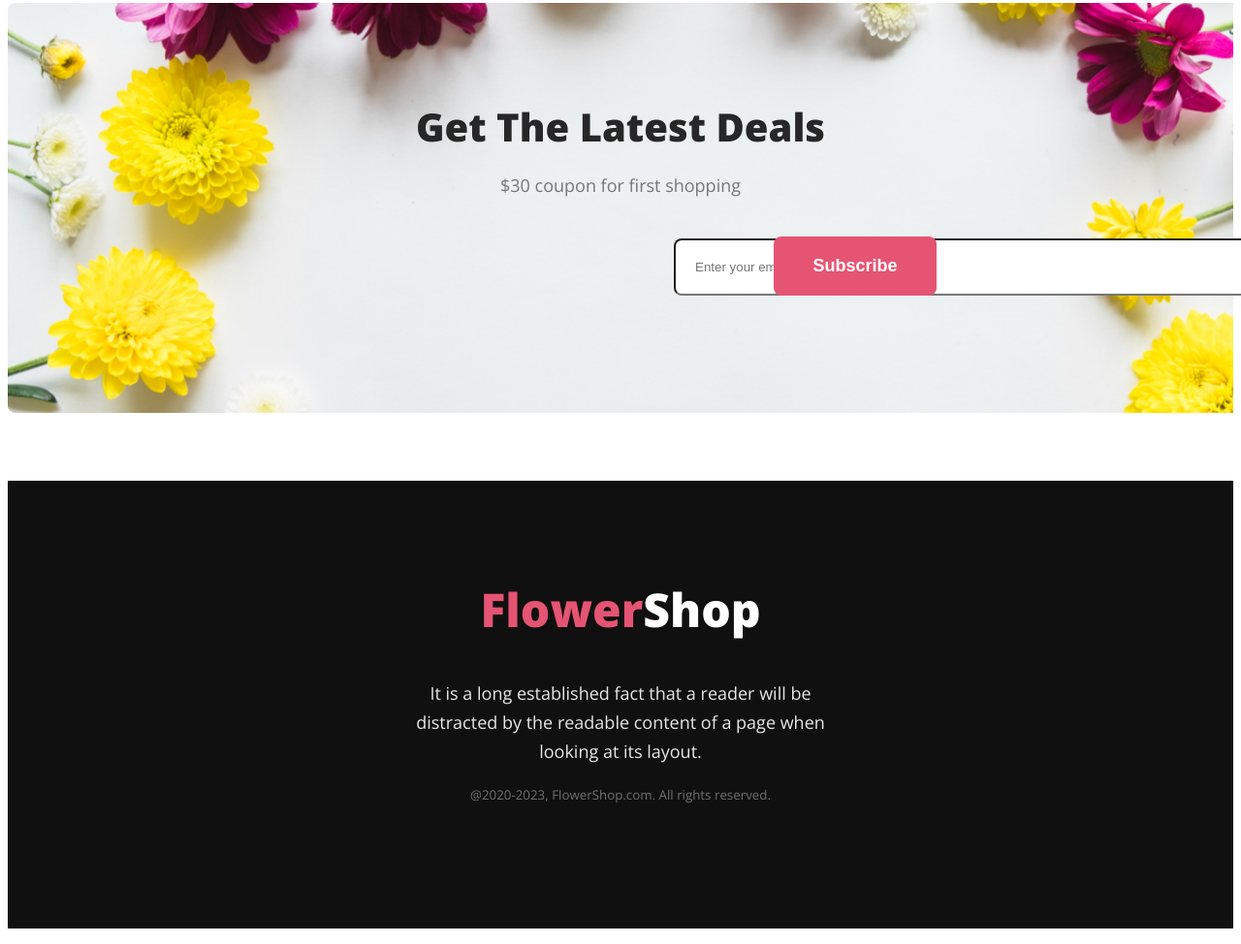
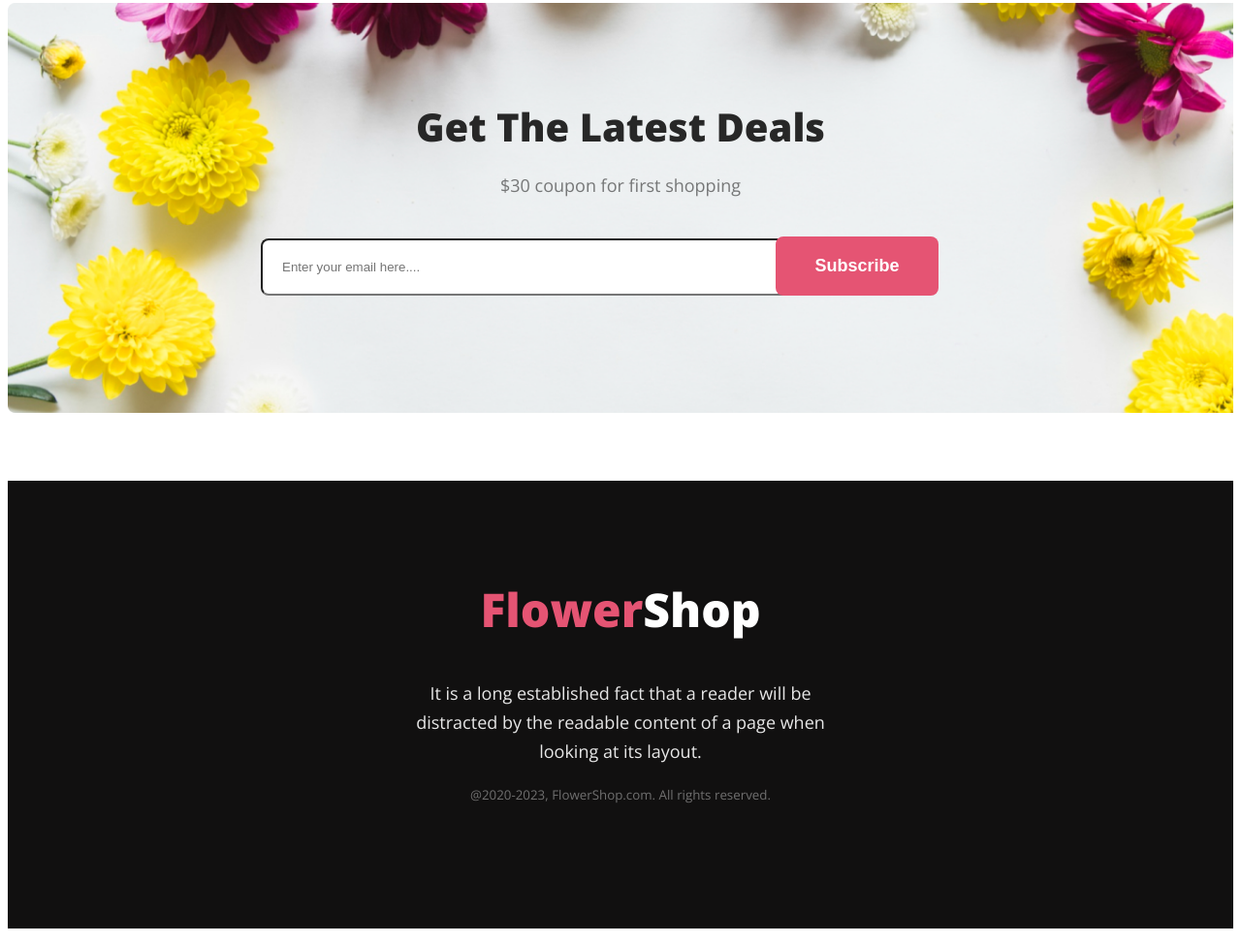
Before and after one commit to MdMozahid/first-module-assaignment, a plain HTML site: page index.html in a window 1280 px wide. Shown: the part 3294-4268 px from the top of the page at 97% size. Drawn offline with nearby package versions, Linux system fonts and the light colour scheme.

Commit message:
correction

```diff
--- a/style.css/devine.css
+++ b/style.css/devine.css
@@ -282,11 +282,11 @@ body {
 
 .email-input {
      padding: 20px 450px 20px 20px;
-     margin-left: 287px;
+     margin-left: 260px;
      border-radius: 8px;
      background-color: #FFF;
      position: relative;
-     right: -400px;
+     right: -1px;
 
 }
 
@@ -295,7 +295,7 @@ body {
      margin-left: 490px;
      padding: 30px 30px 30px 30px;
      position: relative;
-     left: -3px;
+     left: -1px;
      top: -91px;
 
 }
```
